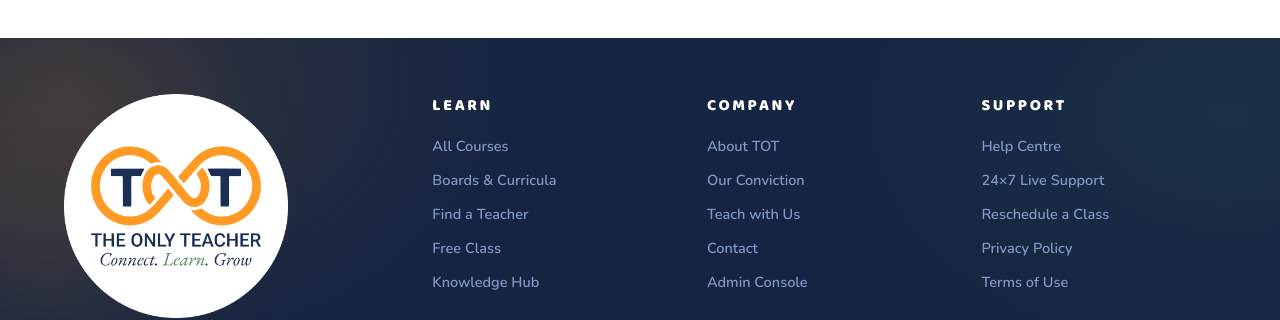
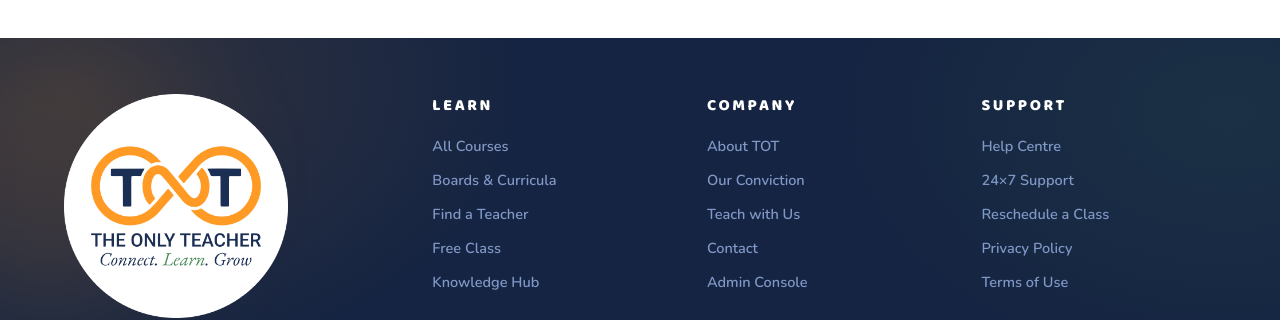
Before and after one commit to Lakshayg001/OnlyTeacher, a React (Vite) app: page / in a window 1280 px wide. Shown: the part 7040-7360 px from the top of the page. Built offline with nearby package versions, Linux system fonts and the light colour scheme.

Commit message:
Update Footer and About pages

```diff
--- a/src/components/layout/Footer.tsx
+++ b/src/components/layout/Footer.tsx
@@ -29,7 +29,7 @@ const COLUMNS = [
         title: 'Support',
         links: [
             { label: 'Help Centre', to: '/contact' },
-            { label: '24×7 Live Support', to: '/contact' },
+            { label: '24×7 Support', to: '/contact' },
             { label: 'Reschedule a Class', to: '/contact' },
             { label: 'Privacy Policy', to: '/contact' },
             { label: 'Terms of Use', to: '/contact' },
--- a/src/pages/About.tsx
+++ b/src/pages/About.tsx
@@ -149,7 +149,7 @@ export default function About() {
                                 <div className="space-y-6">
                                     <div className="space-y-1">
                                         <h3 className="text-xl md:text-2xl font-medium text-navy-800">
-                                            Meet Our Founder :
+                                            Meet Our Founder
                                         </h3>
                                         <h2 className="text-5xl md:text-7xl font-extrabold tracking-tight">
                                             <span className="text-navy-900">Anish </span>
```
